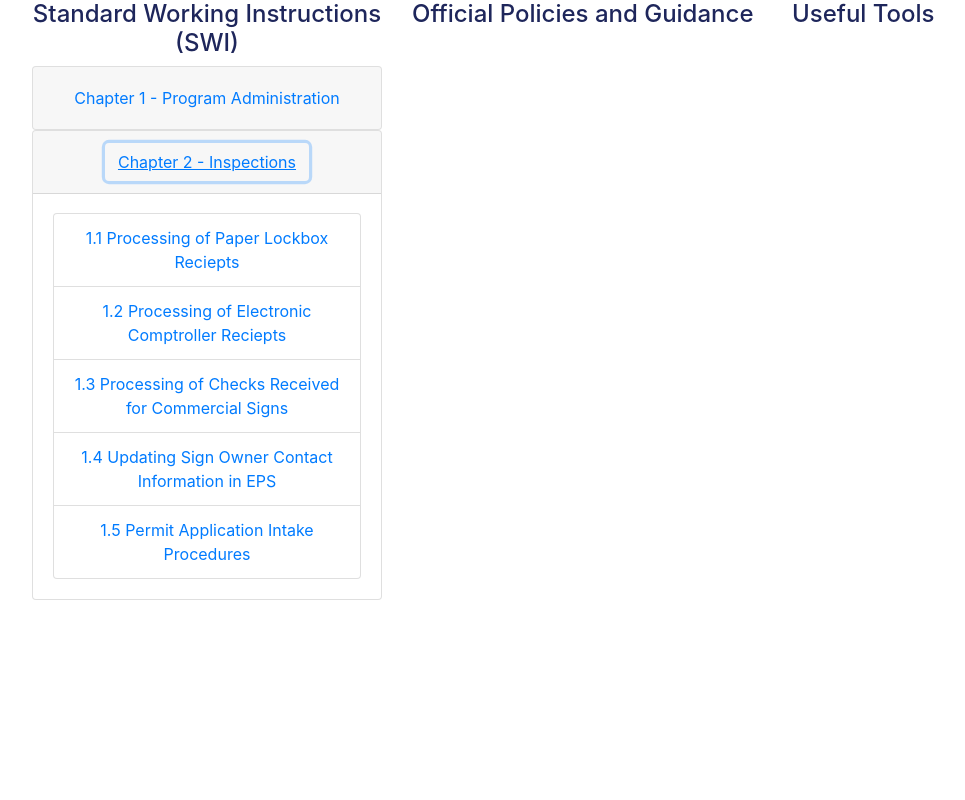
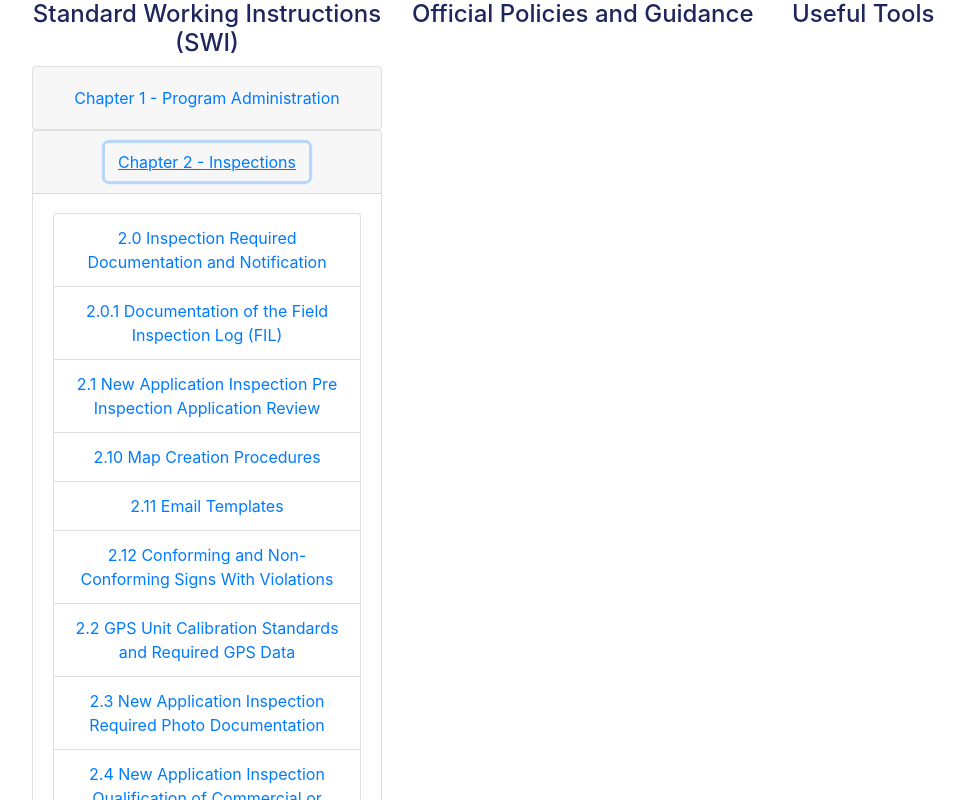
Before and after one commit to joshGrossman03/csrpnavigator, a React (Create React App) app: page / in a window 1280 px wide. Both pictures are taken after a click on the button "Chapter 2 - Inspections". Shown: the top 800 px of the page, without its empty margins (53-1018 px from the left). Built offline with nearby package versions, Linux system fonts and the light colour scheme.

Commit message:
Chapter2

```diff
--- a/src/components/Chapter2.js
+++ b/src/components/Chapter2.js
@@ -17,20 +17,51 @@ function Chapter2 () {
                   <Card.Body>
 
                     <ListGroup>
-                      <ListGroup.Item><a href="https://teams.microsoft.com/l/file/AFF3B28A-2F48-4C1F-A12B-1C317643E28E?tenantId=39dba476-5c09-4c63-91da-ce7a3ab5224d&fileType=pdf&objectUrl=https%3A%2F%2Ftxdot.sharepoint.com%2Fsites%2FCommercialSignsRegulatoryProgram%2FShared%20Documents%2FGeneral%2FStandard%20Working%20Instructions%2FChapter%201%20-%20Program%20Administration%2F1.1%20Processing%20Of%20Paper%20Lockbox%20Receipts(SWI)%20.pdf&baseUrl=https%3A%2F%2Ftxdot.sharepoint.com%2Fsites%2FCommercialSignsRegulatoryProgram&serviceName=teams&threadId=19:a9dbbb5be37e4ebebb0528d654bf482f@thread.skype&groupId=8a8a9d6f-713a-406d-8c3c-2fc8100a772f"
+                      <ListGroup.Item><a href="https://teams.microsoft.com/l/file/D79EE498-BB15-49C6-A200-F9911E24579A?tenantId=39dba476-5c09-4c63-91da-ce7a3ab5224d&fileType=pdf&objectUrl=https%3A%2F%2Ftxdot.sharepoint.com%2Fsites%2FCommercialSignsRegulatoryProgram%2FShared%20Documents%2FGeneral%2FStandard%20Working%20Instructions%2FChapter%202%20-%20Inspections%2F2.0%20Inspection%20Required%20Documentation%20and%20Notification(SWI)%20.pdf&baseUrl=https%3A%2F%2Ftxdot.sharepoint.com%2Fsites%2FCommercialSignsRegulatoryProgram&serviceName=teams&threadId=19:a9dbbb5be37e4ebebb0528d654bf482f@thread.skype&groupId=8a8a9d6f-713a-406d-8c3c-2fc8100a772f"
                         target="_blank"
-                        rel="noreferrer">1.1 Processing of Paper Lockbox Reciepts</a></ListGroup.Item>
-                      <ListGroup.Item><a href="https://teams.microsoft.com/l/file/574EFBA4-1EF0-437B-9ACB-78A80D35C121?tenantId=39dba476-5c09-4c63-91da-ce7a3ab5224d&fileType=pdf&objectUrl=https%3A%2F%2Ftxdot.sharepoint.com%2Fsites%2FCommercialSignsRegulatoryProgram%2FShared%20Documents%2FGeneral%2FStandard%20Working%20Instructions%2FChapter%201%20-%20Program%20Administration%2F1.2%20Processing%20Of%20Electronic%20Comptroller%20Receipts(SWI)%20.pdf&baseUrl=https%3A%2F%2Ftxdot.sharepoint.com%2Fsites%2FCommercialSignsRegulatoryProgram&serviceName=teams&threadId=19:a9dbbb5be37e4ebebb0528d654bf482f@thread.skype&groupId=8a8a9d6f-713a-406d-8c3c-2fc8100a772f"
+                        rel="noreferrer">2.0 Inspection Required Documentation and Notification</a></ListGroup.Item>
+                      <ListGroup.Item><a href="https://teams.microsoft.com/l/file/3F495B0D-9210-40D0-9654-B4F01F3B9B30?tenantId=39dba476-5c09-4c63-91da-ce7a3ab5224d&fileType=pdf&objectUrl=https%3A%2F%2Ftxdot.sharepoint.com%2Fsites%2FCommercialSignsRegulatoryProgram%2FShared%20Documents%2FGeneral%2FStandard%20Working%20Instructions%2FChapter%202%20-%20Inspections%2F2.0.1%20Documentation%20of%20the%20Field%20Inspection%20Log(SWI)%20.pdf&baseUrl=https%3A%2F%2Ftxdot.sharepoint.com%2Fsites%2FCommercialSignsRegulatoryProgram&serviceName=teams&threadId=19:a9dbbb5be37e4ebebb0528d654bf482f@thread.skype&groupId=8a8a9d6f-713a-406d-8c3c-2fc8100a772f"
                         target="_blank"
-                        rel="noreferrer">1.2 Processing of Electronic Comptroller Reciepts</a></ListGroup.Item>
-                      <ListGroup.Item><a href="https://teams.microsoft.com/l/file/B22026F7-61F0-48D1-8980-EC025F3829EB?tenantId=39dba476-5c09-4c63-91da-ce7a3ab5224d&fileType=pdf&objectUrl=https%3A%2F%2Ftxdot.sharepoint.com%2Fsites%2FCommercialSignsRegulatoryProgram%2FShared%20Documents%2FGeneral%2FStandard%20Working%20Instructions%2FChapter%201%20-%20Program%20Administration%2F1.3%20Processing%20Of%20Checks%20Received%20For%20Commercial%20Signs(SWI)%20.pdf&baseUrl=https%3A%2F%2Ftxdot.sharepoint.com%2Fsites%2FCommercialSignsRegulatoryProgram&serviceName=teams&threadId=19:a9dbbb5be37e4ebebb0528d654bf482f@thread.skype&groupId=8a8a9d6f-713a-406d-8c3c-2fc8100a772f"
+                        rel="noreferrer">2.0.1 Documentation of the Field Inspection Log (FIL)</a></ListGroup.Item>
+                      <ListGroup.Item><a href="https://teams.microsoft.com/l/file/98E14676-BF4B-42ED-9C65-F7AEBF76091E?tenantId=39dba476-5c09-4c63-91da-ce7a3ab5224d&fileType=pdf&objectUrl=https%3A%2F%2Ftxdot.sharepoint.com%2Fsites%2FCommercialSignsRegulatoryProgram%2FShared%20Documents%2FGeneral%2FStandard%20Working%20Instructions%2FChapter%202%20-%20Inspections%2F2.1%20New%20Application%20Inspection%20Pre%20Inspection%20Application%20Review(SWI)%20.pdf&baseUrl=https%3A%2F%2Ftxdot.sharepoint.com%2Fsites%2FCommercialSignsRegulatoryProgram&serviceName=teams&threadId=19:a9dbbb5be37e4ebebb0528d654bf482f@thread.skype&groupId=8a8a9d6f-713a-406d-8c3c-2fc8100a772f"
                         target="_blank"
-                        rel="noreferrer">1.3 Processing of Checks Received for Commercial Signs</a></ListGroup.Item>
-                      <ListGroup.Item> <a href="https://teams.microsoft.com/l/file/D7BC1756-B10D-4A16-BDBE-E3402EC4FDCF?tenantId=39dba476-5c09-4c63-91da-ce7a3ab5224d&fileType=pdf&objectUrl=https%3A%2F%2Ftxdot.sharepoint.com%2Fsites%2FCommercialSignsRegulatoryProgram%2FShared%20Documents%2FGeneral%2FStandard%20Working%20Instructions%2FChapter%201%20-%20Program%20Administration%2F1.4%20Updating%20Sign%20Owner%20Contact%20Information%20in%20EPS.pdf&baseUrl=https%3A%2F%2Ftxdot.sharepoint.com%2Fsites%2FCommercialSignsRegulatoryProgram&serviceName=teams&threadId=19:a9dbbb5be37e4ebebb0528d654bf482f@thread.skype&groupId=8a8a9d6f-713a-406d-8c3c-2fc8100a772f"
+                        rel="noreferrer">2.1 New Application Inspection Pre Inspection Application Review</a></ListGroup.Item>
+                      <ListGroup.Item> <a href="https://teams.microsoft.com/l/file/091C72BA-C0FA-4F2B-917A-315C484F7AFD?tenantId=39dba476-5c09-4c63-91da-ce7a3ab5224d&fileType=pdf&objectUrl=https%3A%2F%2Ftxdot.sharepoint.com%2Fsites%2FCommercialSignsRegulatoryProgram%2FShared%20Documents%2FGeneral%2FStandard%20Working%20Instructions%2FChapter%202%20-%20Inspections%2F2.10%20Map%20Creating%20Procedures(SWI)%20.pdf&baseUrl=https%3A%2F%2Ftxdot.sharepoint.com%2Fsites%2FCommercialSignsRegulatoryProgram&serviceName=teams&threadId=19:a9dbbb5be37e4ebebb0528d654bf482f@thread.skype&groupId=8a8a9d6f-713a-406d-8c3c-2fc8100a772f"
                         target="_blank"
-                        rel="noreferrer">1.4 Updating Sign Owner Contact Information in EPS</a> </ListGroup.Item>
-                      <ListGroup.Item><a href="https://teams.microsoft.com/l/file/E6789C0C-0943-4513-B0EE-5FA8E8C23A3C?tenantId=39dba476-5c09-4c63-91da-ce7a3ab5224d&fileType=pdf&objectUrl=https%3A%2F%2Ftxdot.sharepoint.com%2Fsites%2FCommercialSignsRegulatoryProgram%2FShared%20Documents%2FGeneral%2FStandard%20Working%20Instructions%2FChapter%201%20-%20Program%20Administration%2F1.5%20Permit%20Application%20Intake%20Procedures%20.pdf&baseUrl=https%3A%2F%2Ftxdot.sharepoint.com%2Fsites%2FCommercialSignsRegulatoryProgram&serviceName=teams&threadId=19:a9dbbb5be37e4ebebb0528d654bf482f@thread.skype&groupId=8a8a9d6f-713a-406d-8c3c-2fc8100a772f"
-                      >1.5 Permit Application Intake Procedures</a> </ListGroup.Item>
+                        rel="noreferrer">2.10 Map Creation Procedures</a> </ListGroup.Item>
+                      <ListGroup.Item> <a href="https://teams.microsoft.com/l/file/24A12D08-B6E2-4F47-9F51-CD35AE66605B?tenantId=39dba476-5c09-4c63-91da-ce7a3ab5224d&fileType=pdf&objectUrl=https%3A%2F%2Ftxdot.sharepoint.com%2Fsites%2FCommercialSignsRegulatoryProgram%2FShared%20Documents%2FGeneral%2FStandard%20Working%20Instructions%2FChapter%202%20-%20Inspections%2F2.11%20E-Mail%20Templates(SWI)%20.pdf&baseUrl=https%3A%2F%2Ftxdot.sharepoint.com%2Fsites%2FCommercialSignsRegulatoryProgram&serviceName=teams&threadId=19:a9dbbb5be37e4ebebb0528d654bf482f@thread.skype&groupId=8a8a9d6f-713a-406d-8c3c-2fc8100a772f"
+                        target="_blank"
+                        rel="noreferrer">2.11 Email Templates</a> </ListGroup.Item>
+                        <ListGroup.Item> <a href="https://teams.microsoft.com/l/file/BB8C9894-2DD1-4E88-9E1B-DFB03AD6195B?tenantId=39dba476-5c09-4c63-91da-ce7a3ab5224d&fileType=pdf&objectUrl=https%3A%2F%2Ftxdot.sharepoint.com%2Fsites%2FCommercialSignsRegulatoryProgram%2FShared%20Documents%2FGeneral%2FStandard%20Working%20Instructions%2FChapter%202%20-%20Inspections%2F2.12%20Conforming%20and%20Non-Conforming%20Signs%20with%20Violations(SWI)%20.pdf&baseUrl=https%3A%2F%2Ftxdot.sharepoint.com%2Fsites%2FCommercialSignsRegulatoryProgram&serviceName=teams&threadId=19:a9dbbb5be37e4ebebb0528d654bf482f@thread.skype&groupId=8a8a9d6f-713a-406d-8c3c-2fc8100a772f"
+                        target="_blank"
+                        rel="noreferrer">2.12 Conforming and Non-Conforming Signs With Violations</a> </ListGroup.Item>
+                        <ListGroup.Item> <a href="https://teams.microsoft.com/l/file/69A8A9A7-F43B-4BCB-BC43-9028D4A84041?tenantId=39dba476-5c09-4c63-91da-ce7a3ab5224d&fileType=pdf&objectUrl=https%3A%2F%2Ftxdot.sharepoint.com%2Fsites%2FCommercialSignsRegulatoryProgram%2FShared%20Documents%2FGeneral%2FStandard%20Working%20Instructions%2FChapter%202%20-%20Inspections%2F2.2%20GPS%20Unit%20Calibration%20Standards%20and%20Required%20GPS%20Data(SWI)%20.pdf&baseUrl=https%3A%2F%2Ftxdot.sharepoint.com%2Fsites%2FCommercialSignsRegulatoryProgram&serviceName=teams&threadId=19:a9dbbb5be37e4ebebb0528d654bf482f@thread.skype&groupId=8a8a9d6f-713a-406d-8c3c-2fc8100a772f"
+                        target="_blank"
+                        rel="noreferrer">2.2 GPS Unit Calibration Standards and Required GPS Data</a> </ListGroup.Item>
+                        <ListGroup.Item> <a href="https://teams.microsoft.com/l/file/06EB012D-4780-4A4D-8F49-B625FEFF26A5?tenantId=39dba476-5c09-4c63-91da-ce7a3ab5224d&fileType=pdf&objectUrl=https%3A%2F%2Ftxdot.sharepoint.com%2Fsites%2FCommercialSignsRegulatoryProgram%2FShared%20Documents%2FGeneral%2FStandard%20Working%20Instructions%2FChapter%202%20-%20Inspections%2F2.3%20New%20Application%20Inspection%20Required%20Photo%20Documentation(SWI)%20.pdf&baseUrl=https%3A%2F%2Ftxdot.sharepoint.com%2Fsites%2FCommercialSignsRegulatoryProgram&serviceName=teams&threadId=19:a9dbbb5be37e4ebebb0528d654bf482f@thread.skype&groupId=8a8a9d6f-713a-406d-8c3c-2fc8100a772f"
+                        target="_blank"
+                        rel="noreferrer">2.3 New Application Inspection Required Photo Documentation</a> </ListGroup.Item>
+                        <ListGroup.Item> <a href="https://teams.microsoft.com/l/file/37754EDE-75FC-45D8-A985-8CFA2721CE17?tenantId=39dba476-5c09-4c63-91da-ce7a3ab5224d&fileType=pdf&objectUrl=https%3A%2F%2Ftxdot.sharepoint.com%2Fsites%2FCommercialSignsRegulatoryProgram%2FShared%20Documents%2FGeneral%2FStandard%20Working%20Instructions%2FChapter%202%20-%20Inspections%2F2.4%20New%20Application%20Inspection%20Qualification%20Of%20Commercial%20or%20Industrial%20Activities%20and%20Area(SWI)%20.pdf&baseUrl=https%3A%2F%2Ftxdot.sharepoint.com%2Fsites%2FCommercialSignsRegulatoryProgram&serviceName=teams&threadId=19:a9dbbb5be37e4ebebb0528d654bf482f@thread.skype&groupId=8a8a9d6f-713a-406d-8c3c-2fc8100a772f"
+                        target="_blank"
+                        rel="noreferrer">2.4 New Application Inspection Qualification of Commercial or Industrial Activities and Area</a> </ListGroup.Item>
+                        <ListGroup.Item> <a href="https://teams.microsoft.com/l/file/1E3DD8E9-8C98-4E53-B458-7F8254136E71?tenantId=39dba476-5c09-4c63-91da-ce7a3ab5224d&fileType=pdf&objectUrl=https%3A%2F%2Ftxdot.sharepoint.com%2Fsites%2FCommercialSignsRegulatoryProgram%2FShared%20Documents%2FGeneral%2FStandard%20Working%20Instructions%2FChapter%202%20-%20Inspections%2F2.5%20First%20Year%20Inspections(SWI)%20.pdf&baseUrl=https%3A%2F%2Ftxdot.sharepoint.com%2Fsites%2FCommercialSignsRegulatoryProgram&serviceName=teams&threadId=19:a9dbbb5be37e4ebebb0528d654bf482f@thread.skype&groupId=8a8a9d6f-713a-406d-8c3c-2fc8100a772f"
+                        target="_blank"
+                        rel="noreferrer">2.5 First Year Inspections</a> </ListGroup.Item>
+                        <ListGroup.Item> <a href="https://teams.microsoft.com/l/file/F91A7357-919F-45CC-8BB1-13423A57BE60?tenantId=39dba476-5c09-4c63-91da-ce7a3ab5224d&fileType=pdf&objectUrl=https%3A%2F%2Ftxdot.sharepoint.com%2Fsites%2FCommercialSignsRegulatoryProgram%2FShared%20Documents%2FGeneral%2FStandard%20Working%20Instructions%2FChapter%202%20-%20Inspections%2F2.6%20Unpermitted%20Sign%20Inspections(SWI)%20.pdf&baseUrl=https%3A%2F%2Ftxdot.sharepoint.com%2Fsites%2FCommercialSignsRegulatoryProgram&serviceName=teams&threadId=19:a9dbbb5be37e4ebebb0528d654bf482f@thread.skype&groupId=8a8a9d6f-713a-406d-8c3c-2fc8100a772f"
+                        target="_blank"
+                        rel="noreferrer">2.6 Unpermitted Sign Inspections</a> </ListGroup.Item>
+                        <ListGroup.Item> <a href="https://teams.microsoft.com/l/file/507E58C0-B3E9-4E3A-AAF6-E90569B814EB?tenantId=39dba476-5c09-4c63-91da-ce7a3ab5224d&fileType=pdf&objectUrl=https%3A%2F%2Ftxdot.sharepoint.com%2Fsites%2FCommercialSignsRegulatoryProgram%2FShared%20Documents%2FGeneral%2FStandard%20Working%20Instructions%2FChapter%202%20-%20Inspections%2F2.7%20Sign%20Height%20Measurement(SWI)%20.pdf&baseUrl=https%3A%2F%2Ftxdot.sharepoint.com%2Fsites%2FCommercialSignsRegulatoryProgram&serviceName=teams&threadId=19:a9dbbb5be37e4ebebb0528d654bf482f@thread.skype&groupId=8a8a9d6f-713a-406d-8c3c-2fc8100a772f"
+                        target="_blank"
+                        rel="noreferrer">2.7 Sign Height Measurement</a> </ListGroup.Item>
+                        <ListGroup.Item> <a href="https://teams.microsoft.com/l/file/C0296023-5995-4B8C-B3B4-80724E1B46BD?tenantId=39dba476-5c09-4c63-91da-ce7a3ab5224d&fileType=pdf&objectUrl=https%3A%2F%2Ftxdot.sharepoint.com%2Fsites%2FCommercialSignsRegulatoryProgram%2FShared%20Documents%2FGeneral%2FStandard%20Working%20Instructions%2FChapter%202%20-%20Inspections%2F2.7.1%20Sign%20Height%20Measurement%20Form%20.pdf&baseUrl=https%3A%2F%2Ftxdot.sharepoint.com%2Fsites%2FCommercialSignsRegulatoryProgram&serviceName=teams&threadId=19:a9dbbb5be37e4ebebb0528d654bf482f@thread.skype&groupId=8a8a9d6f-713a-406d-8c3c-2fc8100a772f"
+                        target="_blank"
+                        rel="noreferrer">2.7.1 Sign Height Measurement Form</a> </ListGroup.Item>
+                        <ListGroup.Item> <a href="https://teams.microsoft.com/l/file/46C0634B-3365-4D0C-87E3-B45BEA1F8DE9?tenantId=39dba476-5c09-4c63-91da-ce7a3ab5224d&fileType=pdf&objectUrl=https%3A%2F%2Ftxdot.sharepoint.com%2Fsites%2FCommercialSignsRegulatoryProgram%2FShared%20Documents%2FGeneral%2FStandard%20Working%20Instructions%2FChapter%202%20-%20Inspections%2F2.8%20Processing%20Of%20Permit%20Violation%20Notices(SWI)%20.pdf&baseUrl=https%3A%2F%2Ftxdot.sharepoint.com%2Fsites%2FCommercialSignsRegulatoryProgram&serviceName=teams&threadId=19:a9dbbb5be37e4ebebb0528d654bf482f@thread.skype&groupId=8a8a9d6f-713a-406d-8c3c-2fc8100a772f"
+                        target="_blank"
+                        rel="noreferrer">2.8 Processing of Permit Violation Notices</a> </ListGroup.Item>
+                        <ListGroup.Item> <a href="https://teams.microsoft.com/l/file/AE1E7214-7CD9-4C0E-9B32-29491A5F67A6?tenantId=39dba476-5c09-4c63-91da-ce7a3ab5224d&fileType=pdf&objectUrl=https%3A%2F%2Ftxdot.sharepoint.com%2Fsites%2FCommercialSignsRegulatoryProgram%2FShared%20Documents%2FGeneral%2FStandard%20Working%20Instructions%2FChapter%202%20-%20Inspections%2F2.9%20Complaint%20Related%20Inspections(SWI)%20.pdf&baseUrl=https%3A%2F%2Ftxdot.sharepoint.com%2Fsites%2FCommercialSignsRegulatoryProgram&serviceName=teams&threadId=19:a9dbbb5be37e4ebebb0528d654bf482f@thread.skype&groupId=8a8a9d6f-713a-406d-8c3c-2fc8100a772f"
+                        target="_blank"
+                        rel="noreferrer">2.9 Complaint Related Inspections</a> </ListGroup.Item>
                     </ListGroup>
 
 
```
